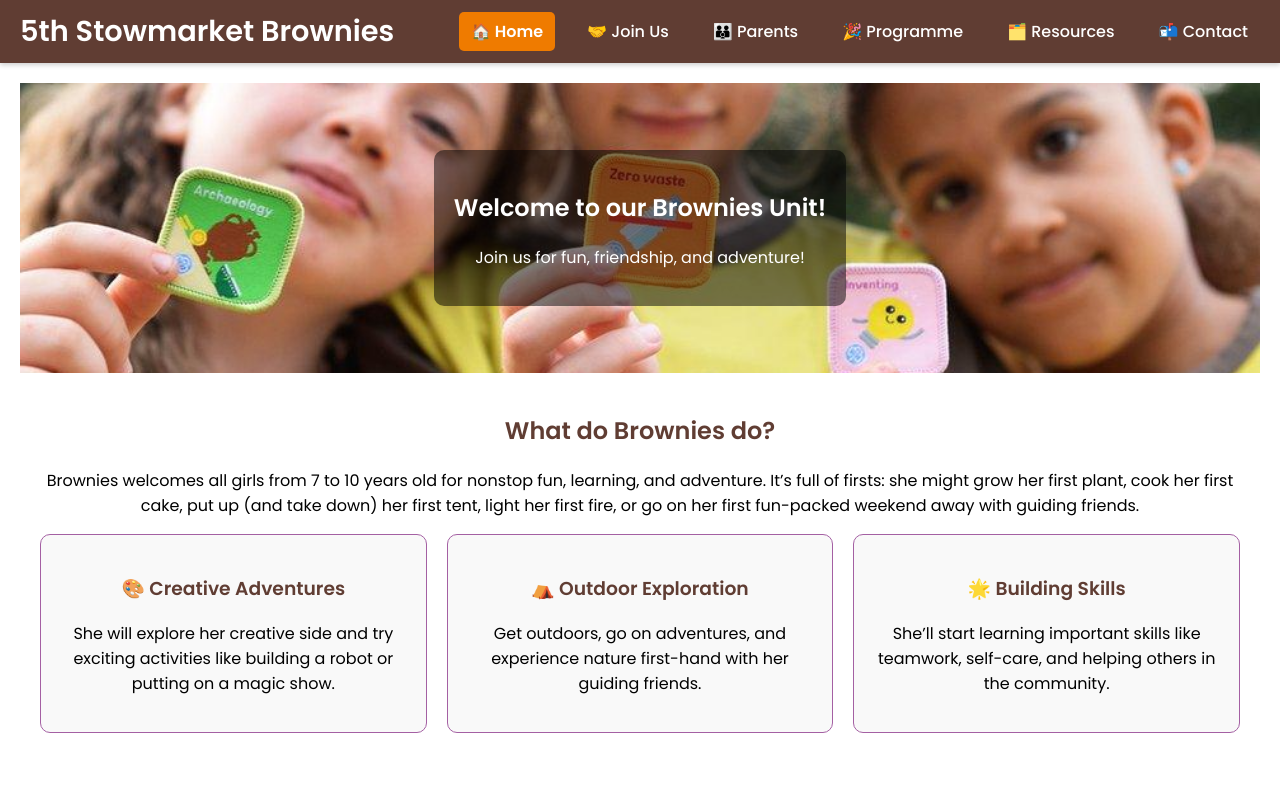
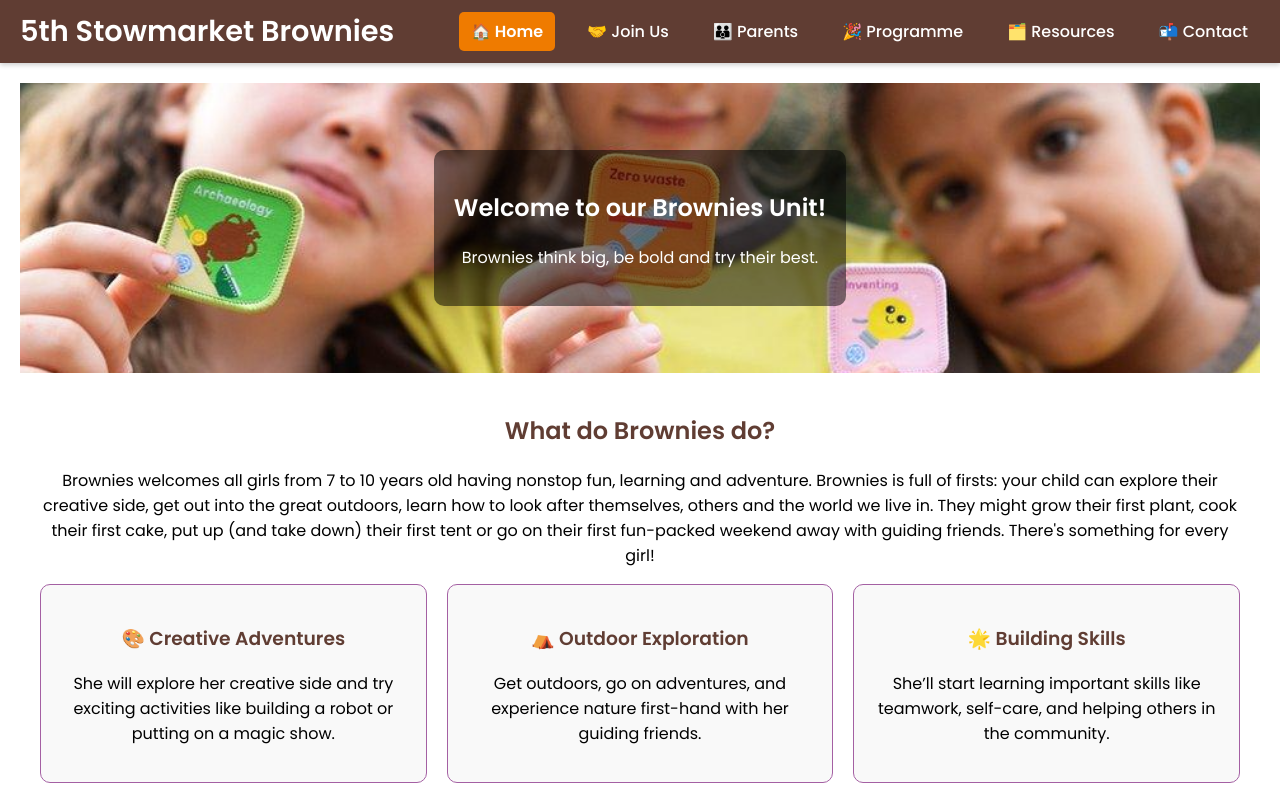
Before and after one commit to s256945/5thsmrktbrownies, a React app: page / in a window 1280 px wide. Shown: the top 798 px of the page. Built offline with nearby package versions, Linux system fonts and the light colour scheme.

Commit message:
Update home.jsx

```diff
--- a/src/components/home.jsx
+++ b/src/components/home.jsx
@@ -70,17 +70,13 @@ const Home = () => {
       <WelcomeSection>
         <Overlay>
           <StyledH2>Welcome to our Brownies Unit!</StyledH2>
-          <p>Join us for fun, friendship, and adventure!</p>
+          <p>Brownies think big, be bold and try their best.</p>
         </Overlay>
       </WelcomeSection>
       <Section>
         <StyledH2>What do Brownies do?</StyledH2>
         <p>
-          Brownies welcomes all girls from 7 to 10 years old for nonstop fun,
-          learning, and adventure. It’s full of firsts: she might grow her first
-          plant, cook her first cake, put up (and take down) her first tent,
-          light her first fire, or go on her first fun-packed weekend away with
-          guiding friends.
+         Brownies welcomes all girls from 7 to 10 years old having nonstop fun, learning and adventure. Brownies is full of firsts: your child can explore their creative side, get out into the great outdoors, learn how to look after themselves, others and the world we live in. They might grow their first plant, cook their first cake, put up (and take down) their first tent or go on their first fun-packed weekend away with guiding friends. There's something for every girl!
         </p>
         <ActivitiesOverview>
           <FadeIn>
```
